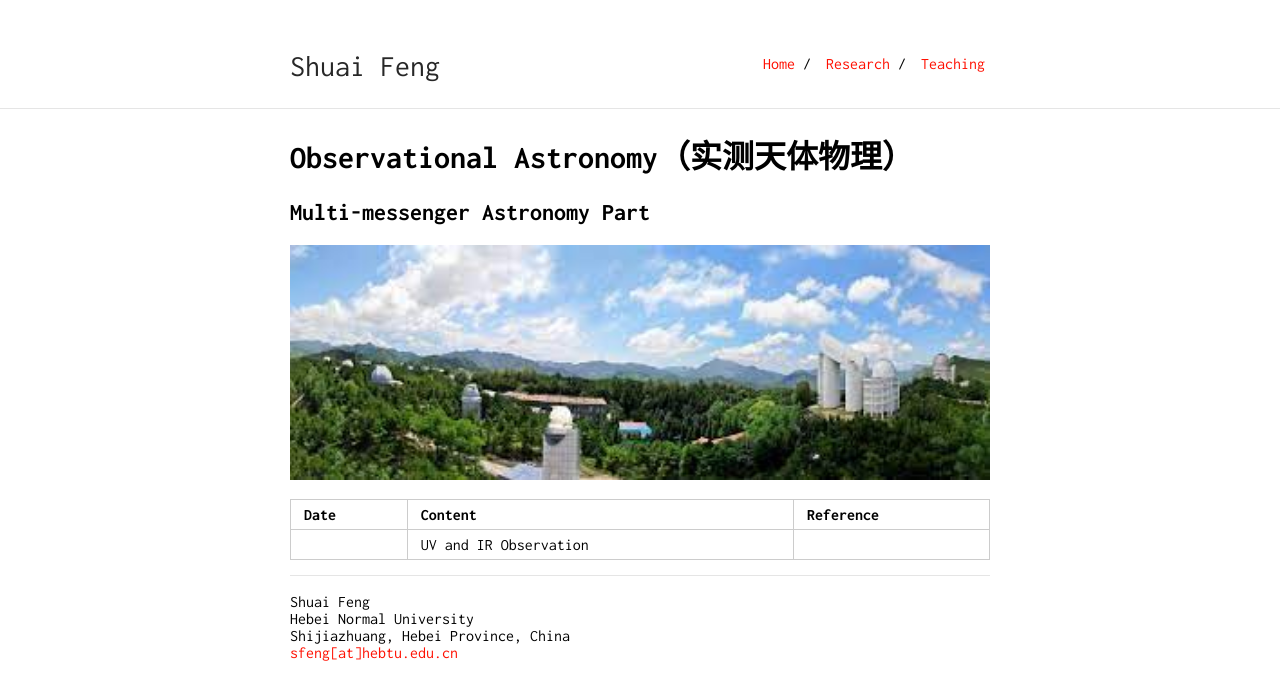
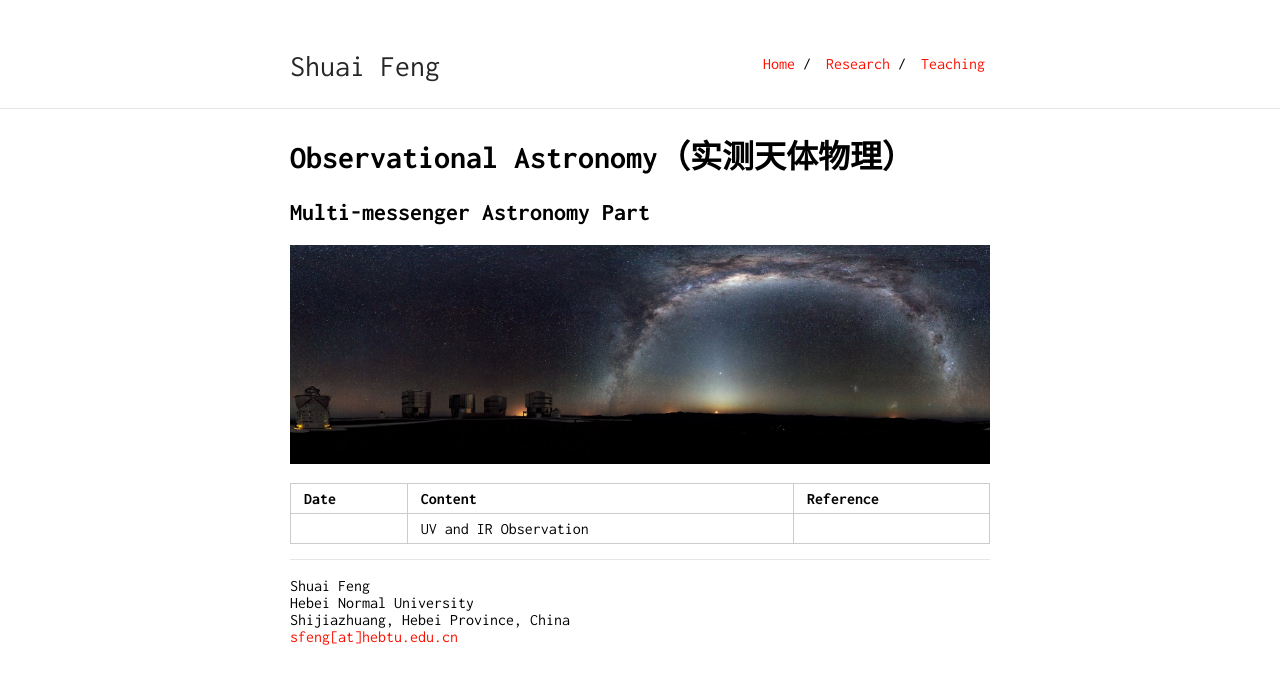
Before and after one commit to fengshuai0210/fengshuai0210.github.io, a Jekyll site: the page built from teaching/ObsAstro.md, in a window 1280 px wide. Shown: the top 700 px of the page. Built offline with Jekyll 4.4.1, drawn with Linux system fonts in a browser that asks for light colours; our own code applies the rules of GitHub Pages for plain Markdown files.

Commit message:
Update ObsAstro.md

```diff
--- a/teaching/ObsAstro.md
+++ b/teaching/ObsAstro.md
@@ -5,7 +5,7 @@ layout: default
 # Observational Astronomy（实测天体物理）
 ## Multi-messenger Astronomy Part
 
-![](../image/Xinglong.jfif)
+![](../image/obsastro.png)
 
 Date | Content | Reference
 -----|---------|----------
```
